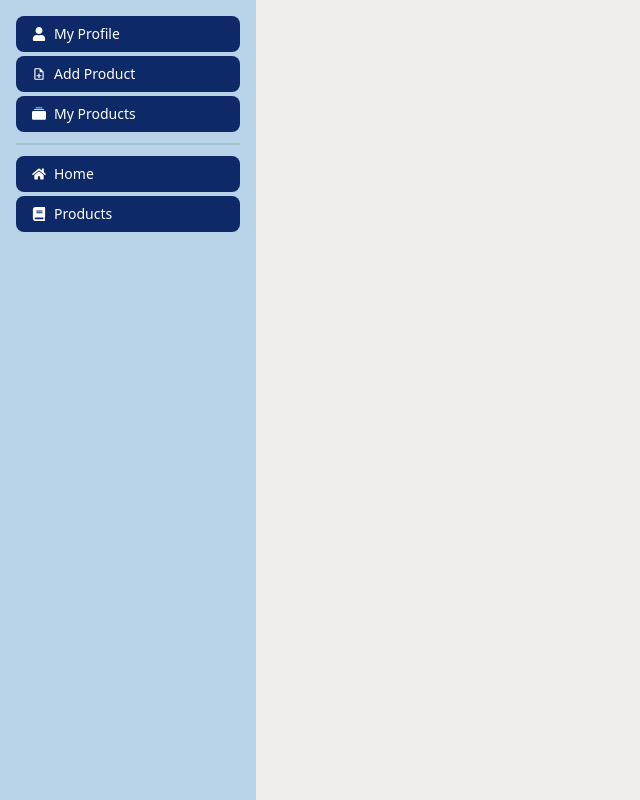
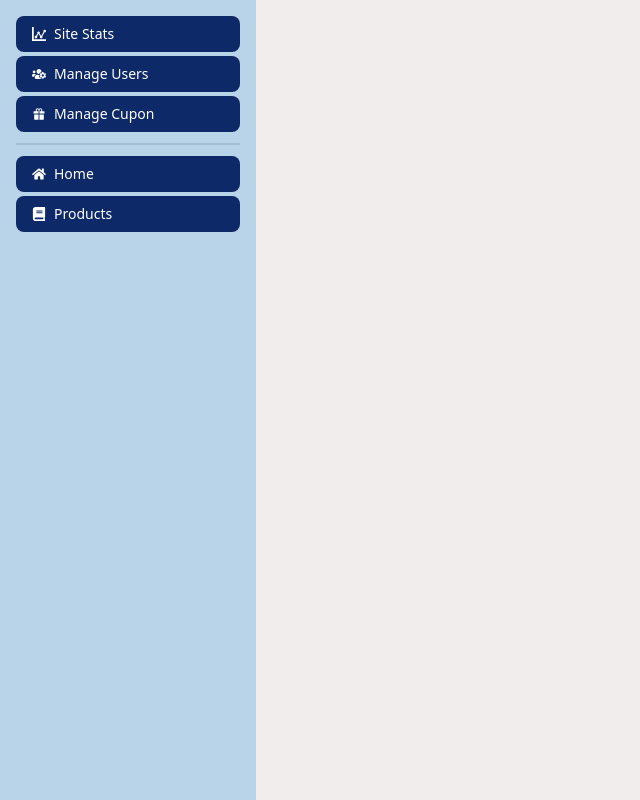
Before and after one commit to frustrated018/B8A12-Client, a React (Vite) app: page /dashboard in a window 1280 px wide. Shown: the whole page, without its empty margins (0-640 px from the left). Built offline with nearby package versions, Linux system fonts and the light colour scheme; no server answers; sample sign-in values are in the browser's storage.

Commit message:
Started working on admin routes and created axios secure to fetch the data

```diff
--- /dev/null
+++ b/src/Hooks/useAxiosSecure.jsx
@@ -0,0 +1,11 @@
+import axios from "axios";
+
+const axiosSecure = axios.create({
+    baseURL: 'http://localhost:5000'
+})
+const useAxiosSecure = () => {
+
+    return axiosSecure;
+};
+
+export default useAxiosSecure;
--- a/src/Layout/Dashboard.jsx
+++ b/src/Layout/Dashboard.jsx
@@ -2,14 +2,43 @@ import { FaBook, FaHome, FaUser } from "react-icons/fa";
 import { NavLink, Outlet } from "react-router-dom";
 import { MdOutlineNoteAdd } from "react-icons/md";
 import { BsCollectionFill } from "react-icons/bs";
+import { ImStatsDots } from "react-icons/im";
+import { FaUsersCog } from "react-icons/fa";
+import { AiFillGift } from "react-icons/ai";
 
 const Dashboard = () => {
+  // TODO: Check admin from DB
+  //   TODO: Make a modarator route as well
+  const isAdmin = true;
+  //   const isModarator = false;
   return (
     <>
       <div className="flex">
         {/* dashboard side bar */}
         <div className="w-64 min-h-screen bg-secondary">
           <ul className="menu p-4 text-white space-y-1">
+            {isAdmin ? (
+              <>
+                <li className="bg-primary rounded-lg">
+                  <NavLink to="/dashboard/userProfile">
+                    <ImStatsDots />
+                    Site Stats
+                  </NavLink>
+                </li>
+                <li className="bg-primary rounded-lg">
+                  <NavLink to="/dashboard/manageusers">
+                    <FaUsersCog />
+                    Manage Users
+                  </NavLink>
+                </li>
+                <li className="bg-primary rounded-lg">
+                  <NavLink to="/dashboard/myproducts">
+                    <AiFillGift />
+                    Manage Cupon
+                  </NavLink>
+                </li>
+              </>
+            ) : (
               <>
                 <li className="bg-primary rounded-lg">
                   <NavLink to="/dashboard/userProfile">
@@ -30,6 +59,7 @@ const Dashboard = () => {
                   </NavLink>
                 </li>
               </>
+            )}
 
             {/* shared nav links */}
             <div className="divider"></div>
--- /dev/null
+++ b/src/Pages/Dashboard/ManageUsers/ManageUsers.jsx
@@ -0,0 +1,69 @@
+import { useQuery } from "@tanstack/react-query";
+import useAxiosSecure from "../../../Hooks/useAxiosSecure";
+import { FaTrashAlt, FaUsers } from "react-icons/fa";
+
+const ManageUsers = () => {
+    // Fetching all users data
+  const axiosSecure = useAxiosSecure();
+  const { data: users = [] } = useQuery({
+    queryKey: ["users"],
+    queryFn: async () => {
+      const res = await axiosSecure.get("/users");
+      return res.data;
+    },
+  });
+  return (
+    <>
+      <h1 className="text-4xl font-bold my-5">Total Users: {users.length}</h1>
+
+      <div className="overflow-x-auto">
+        <table className="table table-zebra w-full">
+          {/* head */}
+          <thead className="text-lg font-bold text-black">
+            <tr>
+              <th></th>
+              <th>Name</th>
+              <th>Email</th>
+              <th>Role</th>
+              <th>Action</th>
+            </tr>
+          </thead>
+          <tbody>
+            {users.map((user, index) => (
+              <tr key={user._id}>
+                <th>{index + 1}</th>
+                <td>{user.name}</td>
+                <td>{user.email}</td>
+                <td>
+                  {user.role === "admin" ? (
+                    "Admin"
+                  ) : (
+                    <button
+                      //   onClick={() => handleMakeAdmin(user)}
+                      className="bg-primary p-3 rounded-lg hover:bg-accent"
+                    >
+                      <FaUsers
+                        className="text-white"
+                        size={24}
+                      />
+                    </button>
+                  )}
+                </td>
+                <td>
+                  <button
+                    // onClick={() => handleDeleteUser(user)}
+                    className="bg-secondary p-3 rounded-lg hover:bg-accent"
+                  >
+                    <FaTrashAlt className="text-red-600" size={24}/>
+                  </button>
+                </td>
+              </tr>
+            ))}
+          </tbody>
+        </table>
+      </div>
+    </>
+  );
+};
+
+export default ManageUsers;
```
Also changed, not shown: src/Router/Router.jsx (+7 -0 lines). Lines whose indentation alone changed are shown as unchanged.
